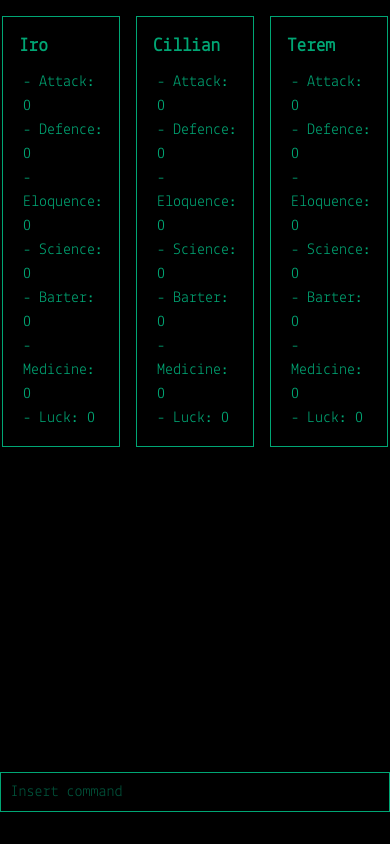
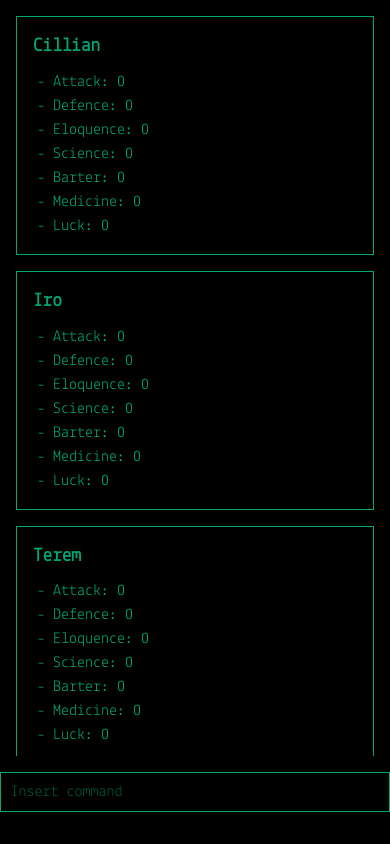
Before and after one commit to LucaOttvn/sint-stats, a Next.js app: page /home/characters in a window 390 px wide. Built offline with nearby package versions, Linux system fonts and the light colour scheme.

Commit message:
responsive characters page ok

```diff
--- a/src/app/home/characters/style.scss
+++ b/src/app/home/characters/style.scss
@@ -4,10 +4,13 @@
     display: flex;
     align-items: flex-start;
     justify-content: center;
+    flex-wrap: wrap;
+    overflow-y: scroll;
     gap: 1rem;
     padding: 1rem;
     .characterCard {
-        width: 100%;
+        width: 30%;
+        min-width: 300px;
         display: flex;
         flex-direction: column;
         align-items: flex-start;
@@ -17,3 +20,10 @@
         gap: 0.5rem;
     }
 }
+
+// tablet && smartphones
+@media (max-width: 1000px) {
+       .characterCard {
+        width: 100% !important;
+    }
+}
--- a/src/components/commandPrompt/CommandPrompt.tsx
+++ b/src/components/commandPrompt/CommandPrompt.tsx
@@ -1,9 +1,10 @@
 "use client";
-import React, {useRef, useState} from "react";
+import React, { useRef, useState } from "react";
 import InputField from "../inputFields/InputField";
-import {commands} from "@/utils/commands";
-import {usePathname, useRouter} from "next/navigation";
+import { commands } from "@/utils/commands";
+import { usePathname, useRouter } from "next/navigation";
 import CommandsHelper from "../commandsHelper/CommandsHelper";
+import './style.scss'
 
 export default function CommandPrompt() {
   const router = useRouter();
@@ -48,7 +49,7 @@ export default function CommandPrompt() {
   };
 
   return (
-    <div className="w-full center relative" style={{maxWidth: 700}}>
+    <div id="commandPromptContainer">
       {command === '?' && <CommandsHelper />}
       <InputField ref={ref} placeHolder="Insert command" onKeyDown={(e) => handleInput(e)} value={command} onChange={(e) => setCommand(e.target.value)} />
     </div>
--- a/src/components/commandPrompt/style.scss
+++ b/src/components/commandPrompt/style.scss
@@ -0,0 +1,8 @@
+#commandPromptContainer {
+    width: 100%;
+    max-width: 700px;
+    position: relative;
+    display: flex;
+    justify-content: center;
+    align-items: center;
+}
--- a/src/components/inputFields/style.scss
+++ b/src/components/inputFields/style.scss
@@ -4,6 +4,7 @@
     border: solid 1px var(--green);
     padding: 0 0.6rem;
     margin-bottom: 2rem;
+    margin-top: 1rem;
     background-color: var(--black);
     &:focus {
         outline: none;
--- a/src/utils/characters.ts
+++ b/src/utils/characters.ts
@@ -2,7 +2,7 @@ import { Character } from "./interfaces";
 
 export const characters: Character[] = [
     {
-        name: 'Iro',
+        name: 'Cillian',
         stats: [
             {
                 statId: 1,
@@ -35,7 +35,7 @@ export const characters: Character[] = [
         ]
     },
     {
-        name: 'Cillian',
+        name: 'Iro',
         stats: [
             {
                 statId: 1,
```
